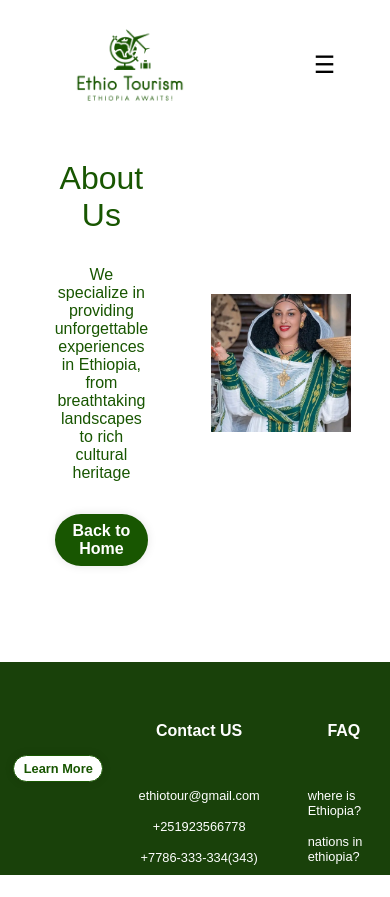
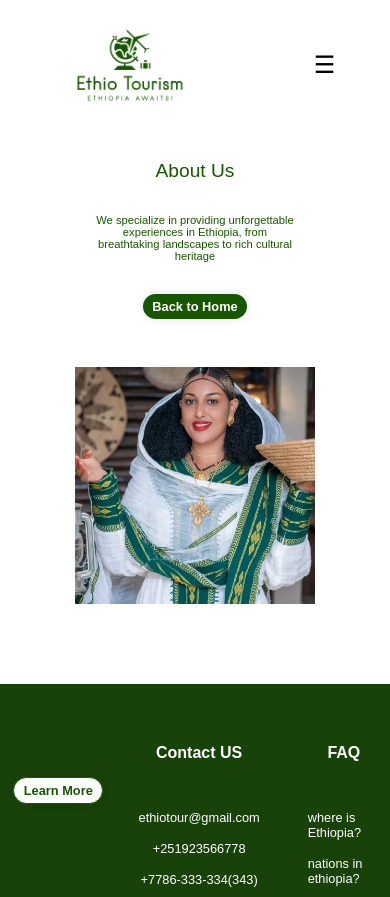
Before and after one commit to solomon-winner/Ethio-Tour, a React (Create React App) app: page /about in a window 390 px wide. Before the commit the page ends 875 px from the top, so only its background shows below. Built offline with nearby package versions, Linux system fonts and the light colour scheme.

Commit message:
...cards in about page...

```diff
--- a/src/components/aboutCards/AboutCards.css
+++ b/src/components/aboutCards/AboutCards.css
@@ -6,6 +6,7 @@
     margin: 0 auto;
     width: 80%;
 }
+
 .about-cards-wrapper .aboutCard {
     width: 100%;
     display: flex;
@@ -15,6 +16,7 @@
     display: flex;
     align-items: center;
 }
+
 .about-cards-wrapper .aboutCard .image {
     width: 45%;
     height: 100%;
@@ -22,8 +24,8 @@
     background-repeat: no-repeat;
     display: flex;
     align-items: flex-end;
+}
 
-}
 .about-cards-wrapper .aboutCard .aboutCard_desc {
     padding: 1rem;
     width: 40%;
@@ -35,11 +37,13 @@
     align-items: center;
     justify-content: center;
 }
+
 .aboutCard_desc .aboutCard_title {
     font-size: 2rem;
     font-weight: lighter;
     color: #185601;
 }
+
 .aboutCard_desc .aboutCard_text {
     display: flex;
     flex-wrap: wrap;
@@ -47,6 +51,7 @@
     font-weight: lighter;
     color: #185601;
 }
+
 .aboutCard_desc .button {
     background-color: #185601;
     padding: 0.5rem 1rem;
@@ -57,8 +62,87 @@
     border-radius: 45rem;
     box-shadow: 0 0 10px rgba(0, 0, 0, 0.1);
 }
+
 .aboutCard_desc .button:hover {
     background-color: #ffffff;
     color: #185601;
     border: 1px solid #185601;
 }
+
+/* Media Queries for Mobile Responsiveness */
+@media (max-width: 1024px) {
+    .about-cards-wrapper {
+        flex-direction: column;
+        width: 90%;
+    }
+
+    .about-cards-wrapper .aboutCard {
+        align-items: center;
+    }
+
+    .about-cards-wrapper .aboutCard .image {
+        width: 100%;
+        max-width: 25rem;
+    }
+
+    .about-cards-wrapper .aboutCard .aboutCard_desc {
+        width: 100%;
+        max-width: 25rem;
+    }
+
+    .aboutCard_desc .aboutCard_title {
+        font-size: 1.8rem;
+    }
+
+    .aboutCard_desc .aboutCard_text {
+        font-size: 0.9rem;
+    }
+}
+
+@media (max-width: 768px) {
+    .about-cards-wrapper {
+        width: 100%;
+    }
+    .about-cards-wrapper .aboutCard {
+        flex-direction: column;
+        align-items: center;
+    }
+    .about-cards-wrapper .aboutCard .image {
+        max-width: 20rem;
+    }
+
+    .about-cards-wrapper .aboutCard .aboutCard_desc {
+        max-width: 20rem;
+    }
+
+    .aboutCard_desc .aboutCard_title {
+        font-size: 1.5rem;
+    }
+
+    .aboutCard_desc .aboutCard_text {
+        font-size: 0.8rem;
+    }
+}
+
+@media (max-width: 480px) {
+    .about-cards-wrapper .aboutCard .image {
+        max-width: 15rem;
+    }
+
+    .about-cards-wrapper .aboutCard .aboutCard_desc {
+        max-width: 15rem;
+    }
+
+    .aboutCard_desc .aboutCard_title {
+        font-size: 1.2rem;
+    }
+
+    .aboutCard_desc .aboutCard_text {
+        font-size: 0.7rem;
+    }
+
+    .aboutCard_desc .button {
+        font-size: 0.8rem;
+        padding: 0.3rem 0.6rem;
+    }
+}
```
